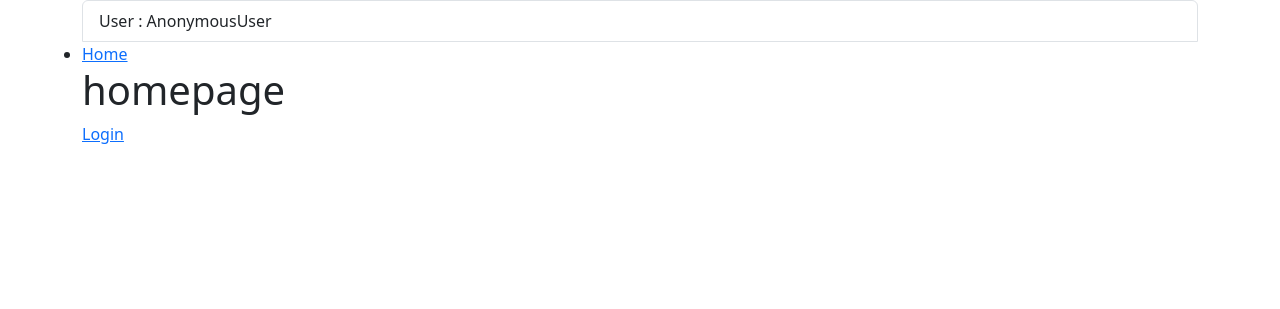
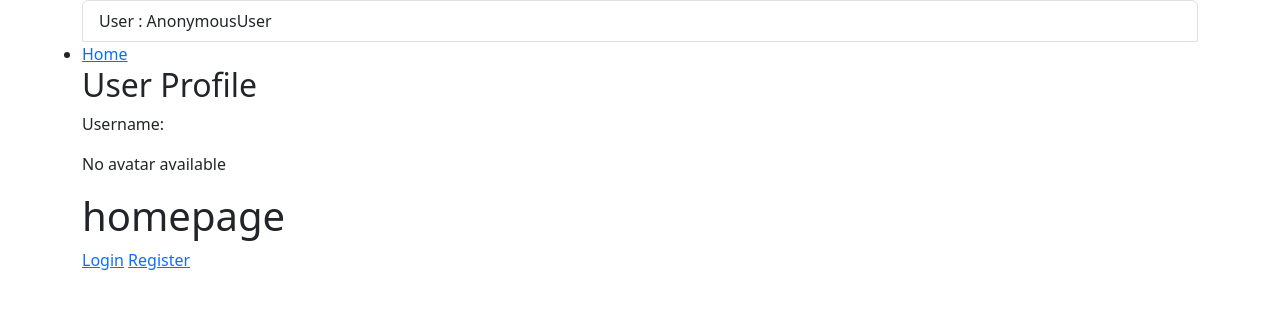
Before and after one commit to Rasul0819/shop_pc, a Django app: page / in a window 1280 px wide. Shown: the top 309 px of the page. Run offline with Django 4.2, Linux system fonts and the light colour scheme.

Commit message:
registrations is done)

```diff
--- a/shop/models.py
+++ b/shop/models.py
@@ -4,3 +4,4 @@ from django.contrib.auth.models import AbstractUser
 
 class User(AbstractUser):
     image = models.ImageField(upload_to='media/users_images',blank=True)
+    phone_num = models.CharField(blank=True,max_length=30)
--- a/shop/urls.py
+++ b/shop/urls.py
@@ -6,5 +6,6 @@ urlpatterns = [
     path('',views.homepage,name='homepage'),
     path('login/',views.loginuser,name='login'),
     path('logout/',views.logoutuser,name='logout'),
+    path('register/',views.register, name='register')
 
 ]
--- a/shop/views.py
+++ b/shop/views.py
@@ -1,6 +1,11 @@
 from django.shortcuts import render,redirect
 from django.contrib.auth import login,logout,authenticate
 from .models import User
+from .forms import UserCreationFormByMe
+from django.contrib import messages
+from django.contrib.auth.decorators import login_required
+
+
 def homepage(request):
     return render(request,'shop/home.html')
 
@@ -22,3 +27,32 @@ def loginuser(request):
 def logoutuser(request):
     logout(request)
     return redirect('homepage')
+
+# def register(request):
+#     forms = UserCreationFormByMe()
+#     context = {
+#         'forms':forms,
+#         'error':'fill the all field please'
+#     }
+#     print(forms)
+#     return render(request,'users/register.html',context)
+
+
+def register(request):
+    if request.method == 'GET':
+        form  = UserCreationFormByMe()
+        context = {'form': form}
+        return render(request, 'users/register.html', context)
+    if request.method == 'POST':
+        form  = UserCreationFormByMe(request.POST)
+    if form.is_valid():
+        form.save()
+        user = form.cleaned_data.get('username')
+        messages.success(request, 'Account was created for ' + user)
+        return redirect('homepage')
+    else:
+        print('Form is not valid')
+        messages.error(request, 'Error Processing Your Request')
+        context = {'form': form}
+        return render(request, 'users/register.html', context)
+    return render(request, 'users/register.html', {})
--- a/templates/shop/home.html
+++ b/templates/shop/home.html
@@ -2,11 +2,21 @@
 
 
 {% block content %}
+<div class="user-profile">
+    <h2>User Profile</h2>
+    <p>Username: {{ user.username }}</p>
+    {% if user.image %}
+        <img src="{{ user.image.url }}" alt="User Avatar">
+    {% else %}
+        <p>No avatar available</p>
+    {% endif %}
+</div>
 <h1>homepage</h1>
 {% if user.is_authenticated %}
     <a href="{% url 'logout' %}">Logout</a>
 {% else %}
     <a href="{% url 'login' %}">Login</a>
+    <a href="{% url 'register' %}">Register</a>
 {% endif %}
 
 {% endblock %}
```
Also changed, not shown: config/settings.py (+6 -1 lines), shop/forms.py (+14 -1 lines), templates/users/register.html (+9 -0 lines), db.sqlite3, shop/migrations/0003_user_phone_num.py (added).
